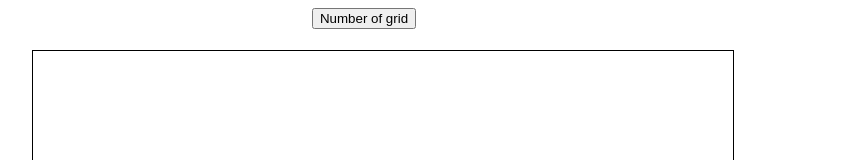
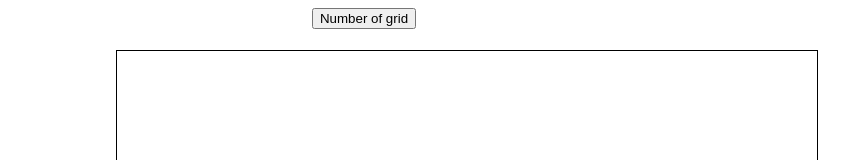
Before and after one commit to khiem4/ETCH-A-SKETCH, a plain HTML site: page index.html in a window 1280 px wide. Shown: the top 160 px of the page, without its empty margins (276-1125 px from the left). Drawn offline with Linux system fonts and the light colour scheme.

Commit message:
fix position

```diff
--- a/styles.css
+++ b/styles.css
@@ -6,13 +6,13 @@
 #container {
     position: absolute;
     top: 50px;
+    margin-left: 30%;
     display: grid;
     border-style: solid;
     border-color: black;
     border-width: 0.5px;
     width: 700px;
     height: 700px;
-    margin-left: 300px;
     grid-template-rows: repeat(var(--grid-rows), 1fr);
     grid-template-columns: repeat(var(--grid-cols), 1fr);
 }
```
